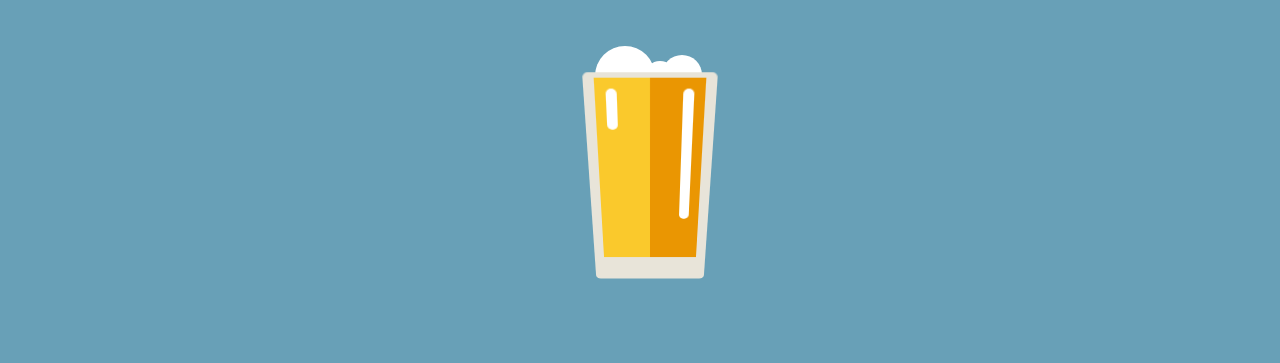
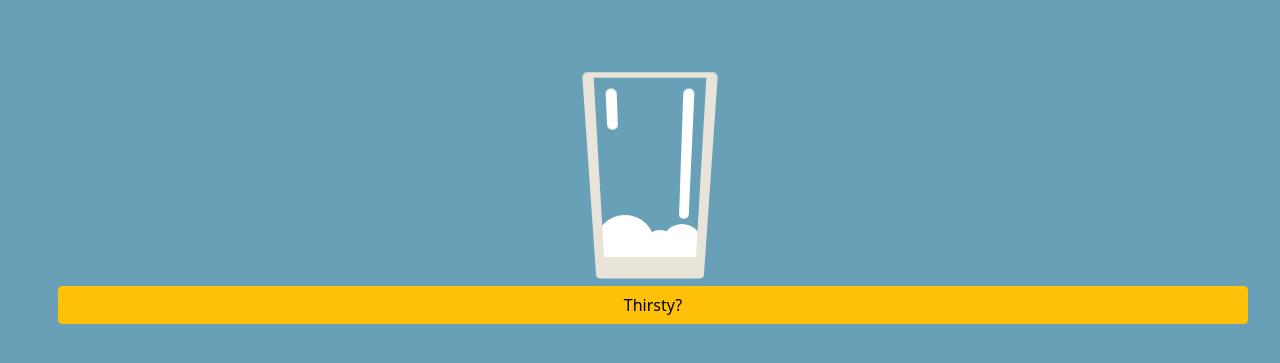
Before and after one commit to ianleeder/nerdweekend, a Jekyll site: the page countdown.html, which Jekyll copies as it is, in a window 1280 px wide. Shown: the top 363 px of the page. Built offline with Jekyll 4.4.1, drawn with Linux system fonts in a browser that asks for light colours; nearby versions of some CDN libraries.

Commit message:
Add bootstrap and customise

```diff
--- a/countdown.html
+++ b/countdown.html
@@ -1,12 +1,19 @@
 <html>
 
 <head>
+    <link href="https://cdn.jsdelivr.net/npm/bootstrap@5.0.2/dist/css/bootstrap.min.css" rel="stylesheet" integrity="sha384-EVSTQN3/azprG1Anm3QDgpJLIm9Nao0Yz1ztcQTwFspd3yD65VohhpuuCOmLASjC" crossorigin="anonymous">
     <style>
         body {
             background: #68a0b7;
         }
 
-        #container {
+        *,
+        *::before,
+        *::after {
+            box-sizing: content-box !important;
+        }
+
+        #beer-container {
             width: 100px;
             height: 200px;
             margin: 0 auto;
@@ -14,7 +21,7 @@
             margin-top: 70px;
         }
 
-        #container .beer {
+        #beer-container .beer {
             width: 100%;
             height: 100%;
             position: absolute;
@@ -24,11 +31,11 @@
             transition: 1500ms ease-in;
         }
 
-        #container .beer.fill {
+        #beer-container .beer.fill {
             height: 100%;
         }
 
-        #container .beer:after {
+        #beer-container .beer:after {
             content: '';
             position: absolute;
             width: 50%;
@@ -82,7 +89,7 @@
             transition: 1600ms ease-in;
         }
 
-        .head.active {
+        .head.fill {
             bottom: 82%;
         }
 
@@ -131,33 +138,38 @@
 
     <script src="https://cdnjs.cloudflare.com/ajax/libs/jquery/3.1.1/jquery.min.js"></script>
     <script type="text/javascript">
+        function pourBeer() {
+            console.log('yas');
+            $('.pour').addClass('pouring');
+            $('.beer').addClass('fill');
+            $('.head').addClass('fill');
+            setTimeout(function () {
+                $('.pour').addClass('end');
+            }, 1500);
+        }
+        /*
         $(function () {
-            function beerRise() {
-                $('.beer').addClass('fill');
-                $('.head').addClass('active');
-            }
-            function pourBeer() {
-                $('.pour').addClass('pouring');
-                beerRise();
-                setTimeout(function () {
-                    $('.pour').addClass('end');
-                }, 1500);
-            }
             setTimeout(function () {
                 pourBeer();
-            }, 3000);
+            }, 10000);
         });
+        */
     </script>
 </head>
 
 <body>
-    <div id="container">
+    <div id="beer-container">
         <div class="glass">
             <div class="beer"></div>
         </div>
         <div class="head"></div>
         <div class="pour"></div>
     </div>
+    <div class="container mt-3">
+        <div class="row">
+            <button type="button" class="btn btn-warning" onclick="pourBeer()">Thirsty?</button>
+        </div>
+    </div>
 </body>
 
 </html>
```
